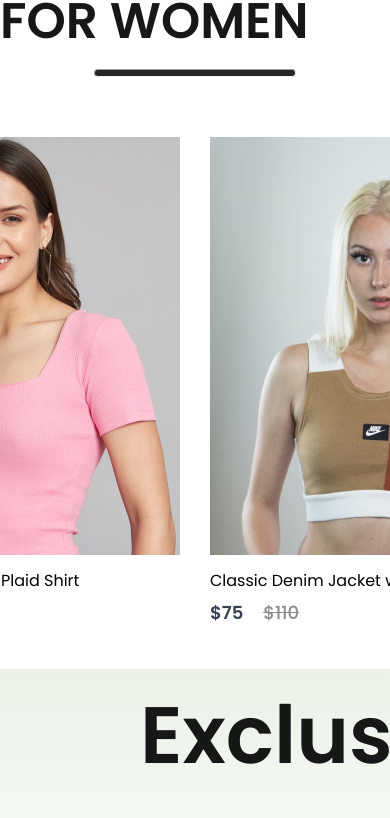
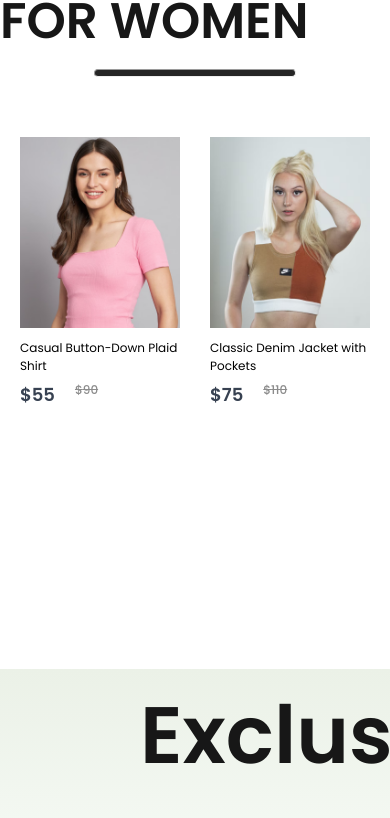
Before and after one commit to nkduyenpham/reactjs-ecom, a React (Vite) app: page / in a window 390 px wide. Shown: the part 975-1793 px from the top of the page. Built offline with nearby package versions, Linux system fonts and the light colour scheme.

Commit message:
setup responsiveness for Item

```diff
--- a/src/Components/Item/Item.css
+++ b/src/Components/Item/Item.css
@@ -1,5 +1,9 @@
 .item {
-    width: 350px;
+    width: 280px;
+}
+
+.item img {
+    width: 280px;
 }
 
 .item p {
@@ -28,3 +32,62 @@
     transform: scale(1.05);
     transition: 0.6s;
 }
+
+@media(max-width: 1280px) {
+    .item {
+        width: 220px;
+        font-size: 14px;
+    }
+
+    .item img {
+        width: 220px;
+    }
+
+    .item-price-old {
+        font-size: 14px;
+    }
+}
+
+@media(max-width: 1024px) {
+    .item {
+        width: 170px;
+        font-size: 13px;
+    }
+
+    .item img {
+        width: 170px;
+    }
+
+    .item-price-old {
+        font-size: 13px;
+    }
+}
+
+@media(max-width: 800px) {
+    .item {
+        width: 120px;
+        font-size: 12px;
+    }
+
+    .item img {
+        width: 120px;
+    }
+
+    .item-price-old {
+        font-size: 12px;
+    }
+}
+
+@media(max-width: 500px) {
+    .item {
+        width: 160px;
+    }
+
+    .item img {
+        width: 160px;
+    }
+
+    .item-price-old {
+        font-size: 12px;
+    }
+}
```
